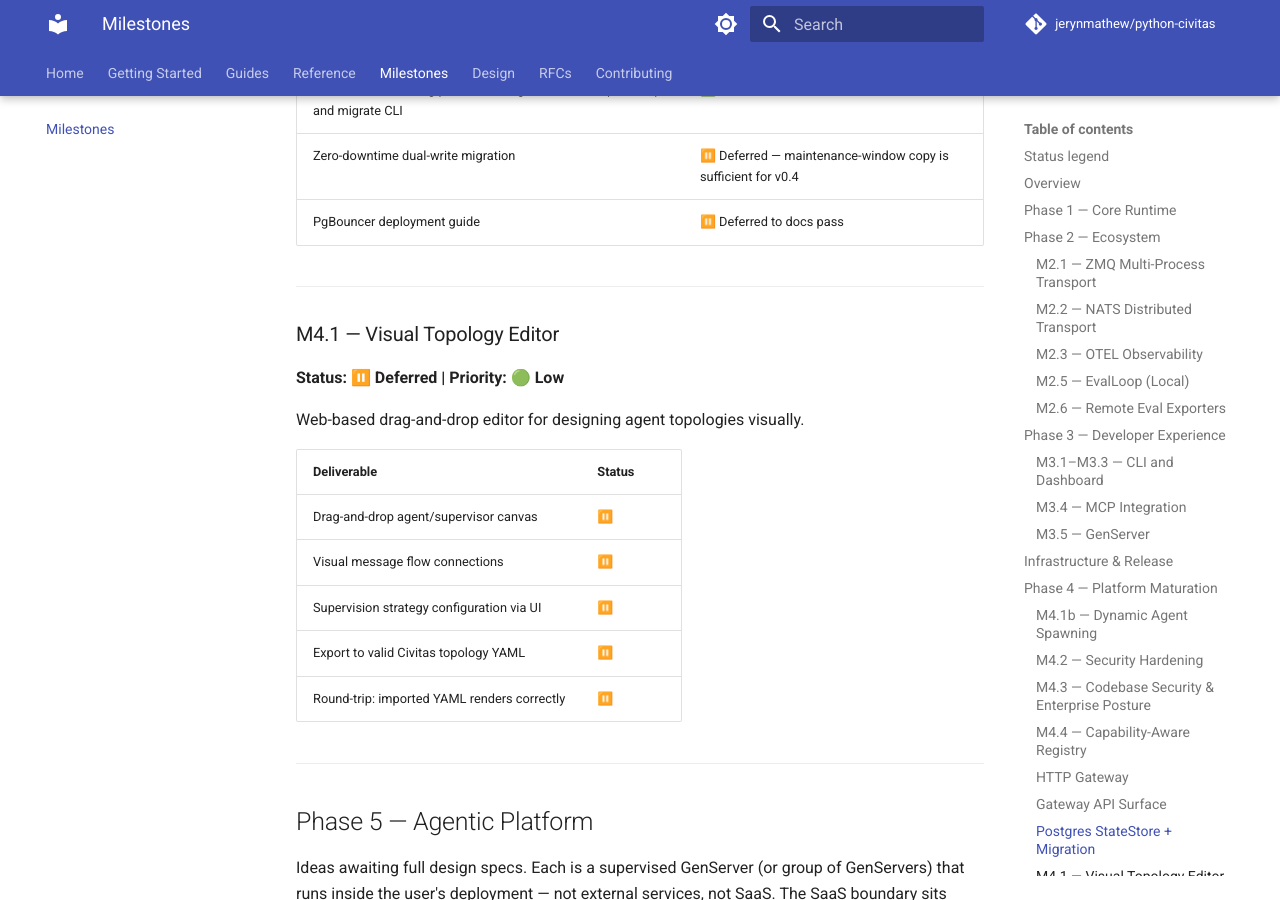
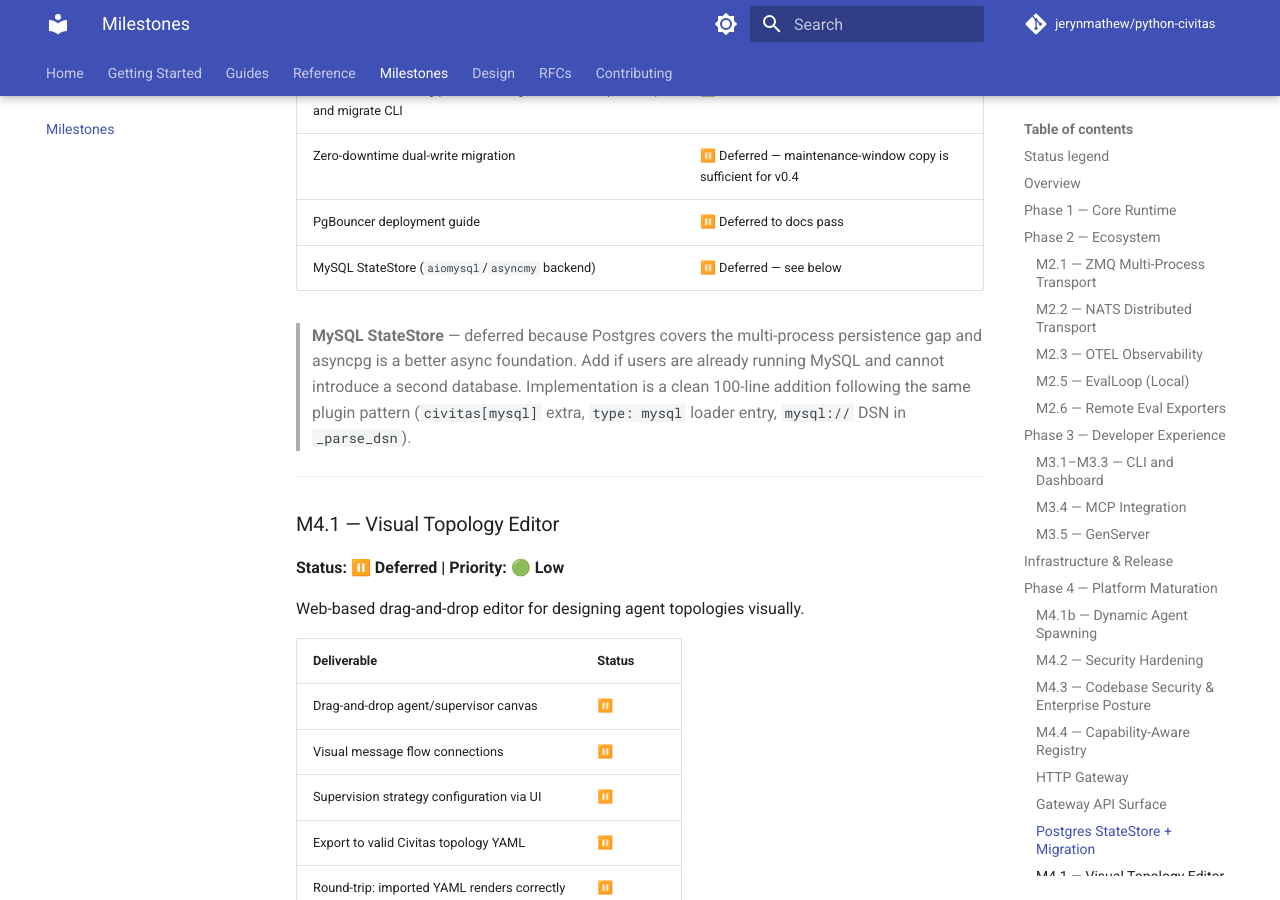
Before and after one commit to jerynmathew/python-civitas, an MkDocs documentation site: the page built from docs/milestones.md, in a window 1280 px wide and 900 px high, scrolled down 25564 px. Built offline with MkDocs 1.6.1 and Material for MkDocs 9.7.7, drawn with Linux system fonts in a browser that asks for light colours; comment, search, counter and statistics services are not loaded.

Commit message:
docs: note MySQL StateStore as deferred in milestones

```diff
--- a/docs/milestones.md
+++ b/docs/milestones.md
@@ -741,6 +741,9 @@ SQLite works for single-process deployments but breaks under concurrent cross-pr
 | 20 unit tests covering protocol, PostgresStateStore (mocked), and migrate CLI | ✅ |
 | Zero-downtime dual-write migration | ⏸️ Deferred — maintenance-window copy is sufficient for v0.4 |
 | PgBouncer deployment guide | ⏸️ Deferred to docs pass |
+| MySQL StateStore (`aiomysql`/`asyncmy` backend) | ⏸️ Deferred — see below |
+
+> **MySQL StateStore** — deferred because Postgres covers the multi-process persistence gap and asyncpg is a better async foundation. Add if users are already running MySQL and cannot introduce a second database. Implementation is a clean 100-line addition following the same plugin pattern (`civitas[mysql]` extra, `type: mysql` loader entry, `mysql://` DSN in `_parse_dsn`).
 
 ---
 
```
